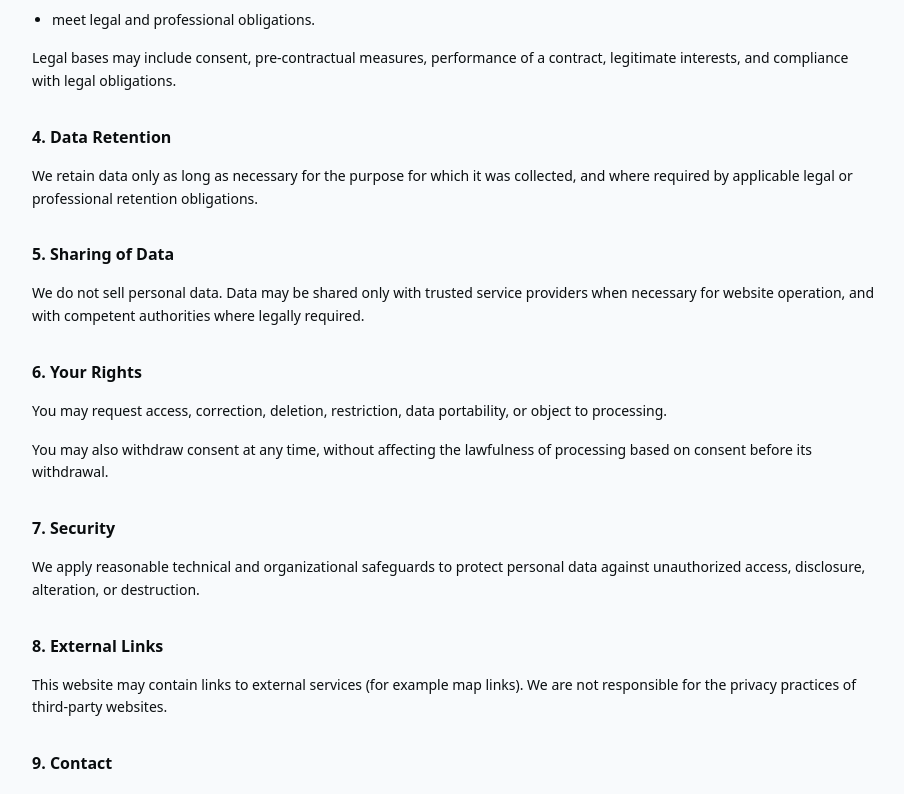
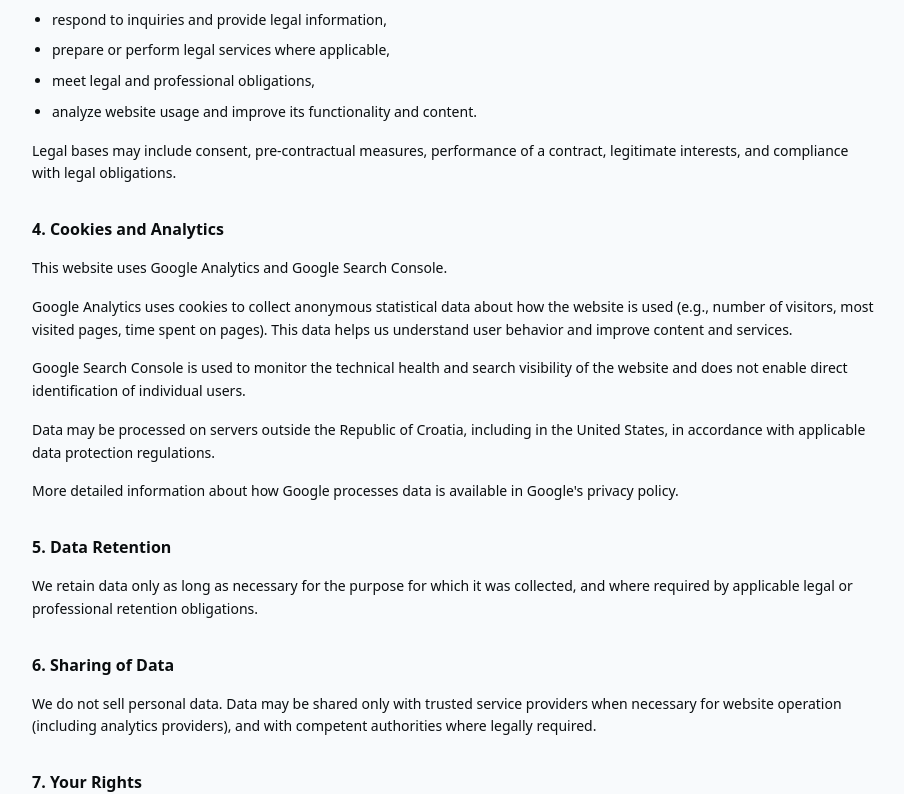
Before and after one commit to ipavic933-spec/website-pavic, a Next.js app: page /en/privacy-policy in a window 1280 px wide. Shown: the part 552-1346 px from the top of the page, without its empty margins (184-1088 px from the left). Built offline with nearby package versions, Linux system fonts and the light colour scheme.

Commit message:
chore: update the privacy policy page

```diff
--- a/messages/en.json
+++ b/messages/en.json
@@ -114,7 +114,7 @@
   },
   "privacyPolicy": {
     "title": "Privacy Policy",
-    "updated": "Last updated: February 13, 2026",
+    "updated": "Last updated: February 25, 2026",
     "sections": {
       "controller": {
         "title": "Data Controller",
@@ -122,15 +122,25 @@
       },
       "collectedData": {
         "title": "What We Collect",
-        "body": "Through the contact form or direct communication, we may collect your full name, email address, phone number, and the information you provide in your message."
+        "body": "Through the contact form or direct communication, we may collect your full name, email address, phone number, and the information you provide in your message.",
+        "body2": "When you use this website, certain technical data may also be collected automatically through analytics tools, such as your IP address, browser type, device type, access time, and visited pages."
       },
       "purposeAndBasis": {
         "title": "Purpose and Legal Basis",
         "intro": "We process personal data to:",
         "bullet1": "respond to inquiries and provide legal information,",
         "bullet2": "prepare or perform legal services where applicable,",
-        "bullet3": "meet legal and professional obligations.",
+        "bullet3": "meet legal and professional obligations,",
+        "bullet4": "analyze website usage and improve its functionality and content.",
         "legalBasis": "Legal bases may include consent, pre-contractual measures, performance of a contract, legitimate interests, and compliance with legal obligations."
+      },
+      "cookiesAndAnalytics": {
+        "title": "Cookies and Analytics",
+        "body1": "This website uses Google Analytics and Google Search Console.",
+        "body2": "Google Analytics uses cookies to collect anonymous statistical data about how the website is used (e.g., number of visitors, most visited pages, time spent on pages). This data helps us understand user behavior and improve content and services.",
+        "body3": "Google Search Console is used to monitor the technical health and search visibility of the website and does not enable direct identification of individual users.",
+        "body4": "Data may be processed on servers outside the Republic of Croatia, including in the United States, in accordance with applicable data protection regulations.",
+        "body5": "More detailed information about how Google processes data is available in Google's privacy policy."
       },
       "retention": {
         "title": "Data Retention",
@@ -138,7 +148,7 @@
       },
       "sharing": {
         "title": "Sharing of Data",
-        "body": "We do not sell personal data. Data may be shared only with trusted service providers when necessary for website operation, and with competent authorities where legally required."
+        "body": "We do not sell personal data. Data may be shared only with trusted service providers when necessary for website operation (including analytics providers), and with competent authorities where legally required."
       },
       "rights": {
         "title": "Your Rights",
--- a/messages/hr.json
+++ b/messages/hr.json
@@ -114,7 +114,7 @@
   },
   "privacyPolicy": {
     "title": "Pravila privatnosti",
-    "updated": "Ažurirano: 13. veljače 2026.",
+    "updated": "Ažurirano: 25. veljače 2026.",
     "sections": {
       "controller": {
         "title": "Voditelj obrade",
@@ -122,15 +122,25 @@
       },
       "collectedData": {
         "title": "Koje podatke prikupljamo",
-        "body": "Putem kontakt obrasca ili izravne komunikacije možemo prikupljati vaše ime i prezime, adresu e-pošte, broj telefona i informacije koje navedete u poruci."
+        "body": "Putem kontakt obrasca ili izravne komunikacije možemo prikupljati vaše ime i prezime, adresu e-pošte, broj telefona i informacije koje navedete u poruci.",
+        "body2": "Također, prilikom korištenja web stranice automatski se mogu prikupljati određeni tehnički podaci, poput IP adrese, vrste preglednika, vrste uređaja, vremena pristupa i posjećenih stranica, putem alata za analitiku."
       },
       "purposeAndBasis": {
         "title": "Svrha i pravna osnova obrade",
         "intro": "Osobne podatke obrađujemo kako bismo:",
         "bullet1": "odgovorili na upite i pružili pravne informacije,",
         "bullet2": "pripremili ili pružili pravne usluge kada je to primjenjivo,",
-        "bullet3": "ispunili zakonske i profesionalne obveze.",
+        "bullet3": "ispunili zakonske i profesionalne obveze,",
+        "bullet4": "analizirali korištenje web stranice i unaprijedili njezinu funkcionalnost i sadržaj.",
         "legalBasis": "Pravne osnove mogu uključivati privolu, poduzimanje radnji prije sklapanja ugovora, izvršavanje ugovora, legitimne interese i ispunjavanje zakonskih obveza."
+      },
+      "cookiesAndAnalytics": {
+        "title": "Kolačići i analitika",
+        "body1": "Ova web stranica koristi alate Google Analytics i Google Search Console.",
+        "body2": "Google Analytics koristi kolačiće za prikupljanje anonimnih statističkih podataka o načinu korištenja web stranice (npr. broj posjetitelja, najposjećenije stranice, vrijeme zadržavanja). Ti podaci pomažu nam u razumijevanju ponašanja korisnika i poboljšanju sadržaja i usluga.",
+        "body3": "Google Search Console služi za praćenje tehničke ispravnosti i vidljivosti web stranice u tražilicama te ne omogućuje izravnu identifikaciju pojedinih korisnika.",
+        "body4": "Podaci se mogu obrađivati na poslužiteljima izvan Republike Hrvatske, uključujući Sjedinjene Američke Države, u skladu s primjenjivim propisima o zaštiti podataka.",
+        "body5": "Detaljnije informacije o načinu na koji Google obrađuje podatke dostupne su u pravilima privatnosti društva Google."
       },
       "retention": {
         "title": "Rok čuvanja podataka",
@@ -138,7 +148,7 @@
       },
       "sharing": {
         "title": "Dijeljenje podataka",
-        "body": "Ne prodajemo osobne podatke. Podaci se mogu dijeliti samo s pouzdanim pružateljima usluga kada je to nužno za rad web stranice te s nadležnim tijelima kada to zahtijeva zakon."
+        "body": "Ne prodajemo osobne podatke. Podaci se mogu dijeliti samo s pouzdanim pružateljima usluga kada je to nužno za rad web stranice (uključujući pružatelje analitičkih usluga) te s nadležnim tijelima kada to zahtijeva zakon."
       },
       "rights": {
         "title": "Vaša prava",
--- a/src/app/[locale]/privacy-policy/page.tsx
+++ b/src/app/[locale]/privacy-policy/page.tsx
@@ -29,7 +29,7 @@ export default async function PrivacyPolicyPage() {
                 </a>
               ),
             })}
-          </p>{" "}
+          </p>
         </section>
 
         <section className="mt-8 space-y-4 text-sm leading-relaxed text-ink-700">
@@ -37,6 +37,7 @@ export default async function PrivacyPolicyPage() {
             2. {t("sections.collectedData.title")}
           </h2>
           <p>{t("sections.collectedData.body")}</p>
+          <p>{t("sections.collectedData.body2")}</p>
         </section>
 
         <section className="mt-8 space-y-4 text-sm leading-relaxed text-ink-700">
@@ -48,27 +49,39 @@ export default async function PrivacyPolicyPage() {
             <li>{t("sections.purposeAndBasis.bullet1")}</li>
             <li>{t("sections.purposeAndBasis.bullet2")}</li>
             <li>{t("sections.purposeAndBasis.bullet3")}</li>
+            <li>{t("sections.purposeAndBasis.bullet4")}</li>
           </ul>
           <p>{t("sections.purposeAndBasis.legalBasis")}</p>
         </section>
 
         <section className="mt-8 space-y-4 text-sm leading-relaxed text-ink-700">
           <h2 className="text-base font-semibold text-ink-900">
-            4. {t("sections.retention.title")}
+            4. {t("sections.cookiesAndAnalytics.title")}
+          </h2>
+          <p>{t("sections.cookiesAndAnalytics.body1")}</p>
+          <p>{t("sections.cookiesAndAnalytics.body2")}</p>
+          <p>{t("sections.cookiesAndAnalytics.body3")}</p>
+          <p>{t("sections.cookiesAndAnalytics.body4")}</p>
+          <p>{t("sections.cookiesAndAnalytics.body5")}</p>
+        </section>
+
+        <section className="mt-8 space-y-4 text-sm leading-relaxed text-ink-700">
+          <h2 className="text-base font-semibold text-ink-900">
+            5. {t("sections.retention.title")}
           </h2>
           <p>{t("sections.retention.body")}</p>
         </section>
 
         <section className="mt-8 space-y-4 text-sm leading-relaxed text-ink-700">
           <h2 className="text-base font-semibold text-ink-900">
-            5. {t("sections.sharing.title")}
+            6. {t("sections.sharing.title")}
           </h2>
           <p>{t("sections.sharing.body")}</p>
         </section>
 
         <section className="mt-8 space-y-4 text-sm leading-relaxed text-ink-700">
           <h2 className="text-base font-semibold text-ink-900">
-            6. {t("sections.rights.title")}
+            7. {t("sections.rights.title")}
           </h2>
           <p>{t("sections.rights.body1")}</p>
           <p>{t("sections.rights.body2")}</p>
@@ -76,21 +89,21 @@ export default async function PrivacyPolicyPage() {
 
         <section className="mt-8 space-y-4 text-sm leading-relaxed text-ink-700">
           <h2 className="text-base font-semibold text-ink-900">
-            7. {t("sections.security.title")}
+            8. {t("sections.security.title")}
           </h2>
           <p>{t("sections.security.body")}</p>
         </section>
 
         <section className="mt-8 space-y-4 text-sm leading-relaxed text-ink-700">
           <h2 className="text-base font-semibold text-ink-900">
-            8. {t("sections.externalLinks.title")}
+            9. {t("sections.externalLinks.title")}
           </h2>
           <p>{t("sections.externalLinks.body")}</p>
         </section>
 
         <section className="mt-8 space-y-4 text-sm leading-relaxed text-ink-700">
           <h2 className="text-base font-semibold text-ink-900">
-            9. {t("sections.contact.title")}
+            10. {t("sections.contact.title")}
           </h2>
           <p>
             {t.rich("sections.contact.body", {
```
